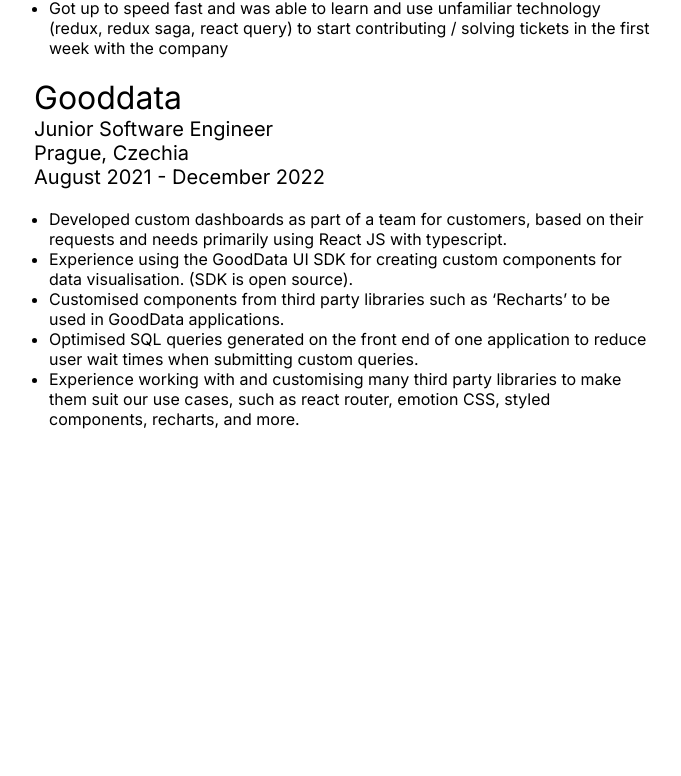
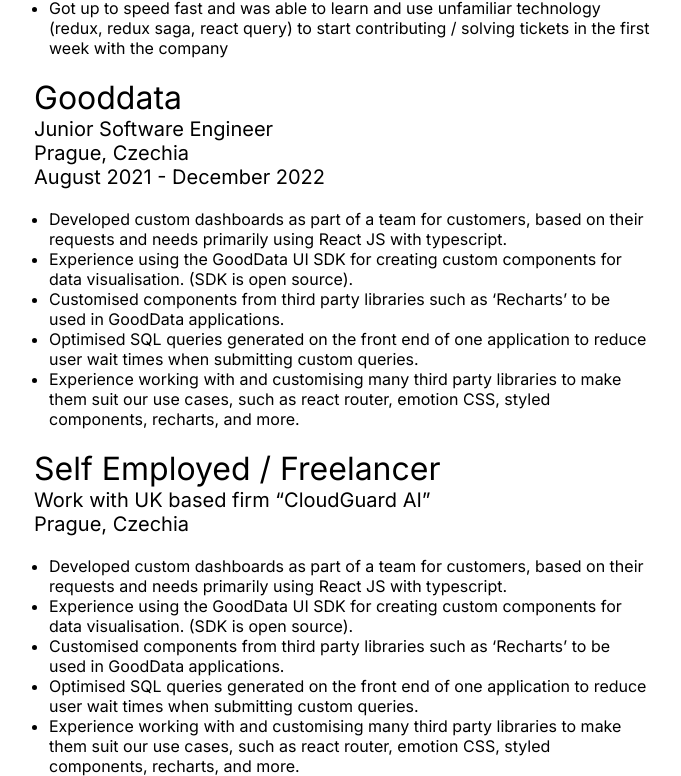
Before and after one commit to Burkes321/burkes-cv, a Next.js app: page / in a window 1280 px wide. Shown: the part 710-1486 px from the top of the page, without its empty margins (6-687 px from the left). Before the commit the page ends 1158 px from the top, so only its background shows below. Built offline with nearby package versions, Linux system fonts and the light colour scheme.

Commit message:
add freelance experience

```diff
--- a/src/app/page.module.scss
+++ b/src/app/page.module.scss
@@ -29,18 +29,16 @@
 
   .mainContentContainer {
     width: 1200px;
-    height: 100vh;
     display: flex;
     justify-content: space-between;
     margin-top: 50px;
 
-    .experienceContainer {
-      .experienceTitle {
+    .sectionTitle {
       font-size: 48px;
       font-weight: 400;
     }
 
-      .experienceSectionHeader {
+    .experienceItemHeader {
       font-size: 32px;
       font-weight: 400;
       margin-top: 20px;
@@ -55,7 +53,6 @@
       margin-left: 15px;
       width: 601px;
     }
-    }
 
     .skillsTitle {
       font-size: 48px;
--- a/src/app/page.tsx
+++ b/src/app/page.tsx
@@ -1,7 +1,4 @@
-import Head from 'next/head';
 import css from './page.module.scss';
-import Image from 'next/image';
-import Link from 'next/link';
 
 import githubLogo from '../../public/githubLogo.svg';
 import linkedinLogo from '../../public/linkedinLogo.svg';
@@ -43,10 +40,11 @@ const Home = () => (
       anything
     </div>
     <div className={css.mainContentContainer}>
-      <div className={css.experienceContainer}>
+      <div>
+        {/* TODO: experience items should be their own components */}
         <div>
-          <h2 className={css.experienceTitle}>Experience</h2>
-          <h3 className={css.experienceSectionHeader}>Emplifi</h3>
+          <h2 className={css.sectionTitle}>Experience</h2>
+          <h3 className={css.experienceItemHeader}>Emplifi</h3>
           {/* TODO: want to put a company logo */}
           <p className={css.experienceMeta}>
             Software Engineer <br />
@@ -81,7 +79,7 @@ const Home = () => (
         </div>
 
         <div>
-          <h3 className={css.experienceSectionHeader}>Gooddata</h3>
+          <h3 className={css.experienceItemHeader}>Gooddata</h3>
           {/* TODO: want to put a company logo */}
           <p className={css.experienceMeta}>
             Junior Software Engineer <br />
@@ -114,9 +112,44 @@ const Home = () => (
             </li>
           </ul>
         </div>
+
+        <div>
+          <h3 className={css.experienceItemHeader}>
+            Self Employed / Freelancer
+          </h3>
+          <p className={css.experienceMeta}>
+            Work with UK based firm &ldquo;CloudGuard AI&rdquo; <br />
+            Prague, Czechia
+          </p>
+          <ul className={css.experienceInfo}>
+            <li>
+              Developed custom dashboards as part of a team for customers, based
+              on their requests and needs primarily using React JS with
+              typescript.
+            </li>
+            <li>
+              Experience using the GoodData UI SDK for creating custom
+              components for data visualisation. (SDK is open source).
+            </li>
+            <li>
+              Customised components from third party libraries such as
+              ‘Recharts’ to be used in GoodData applications.
+            </li>
+            <li>
+              Optimised SQL queries generated on the front end of one
+              application to reduce user wait times when submitting custom
+              queries.
+            </li>
+            <li>
+              Experience working with and customising many third party libraries
+              to make them suit our use cases, such as react router, emotion
+              CSS, styled components, recharts, and more.
+            </li>
+          </ul>
+        </div>
       </div>
       <div>
-        <h2 className={css.skillsTitle}>Skills</h2>
+        <h2 className={css.sectionTitle}>Skills</h2>
       </div>
     </div>
   </main>
```
Lines whose indentation alone changed are shown as unchanged.
